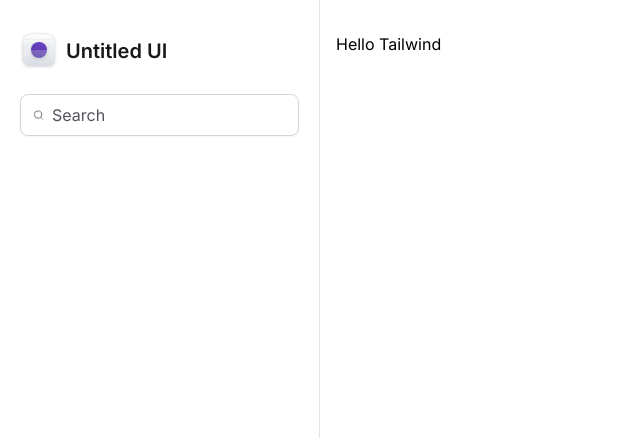
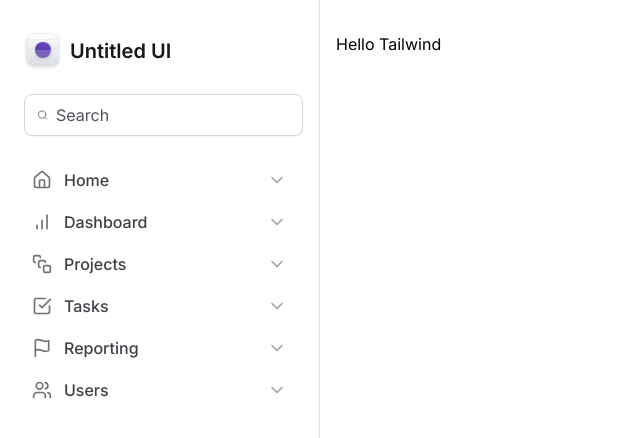
Before and after one commit to tavareshenrique/tailwind-next, a Next.js app: page / in a window 1280 px wide. Shown: the top 438 px of the page, without its empty margins (0-640 px from the left). Built offline with nearby package versions, Linux system fonts and the light colour scheme.

Commit message:
feat: add navigation menu

```diff
--- a/src/components/Sidebar/Logo.tsx
+++ b/src/components/Sidebar/Logo.tsx
@@ -1,6 +1,6 @@
 export function Logo() {
   return (
-    <strong className="flex items-center gap-2 text-xl font-semibold text-zinc-900">
+    <strong className="mx-1 flex items-center gap-2 text-xl font-semibold text-zinc-900">
       <svg
         width={38}
         height={38}
--- /dev/null
+++ b/src/components/Sidebar/MainNavigation/NavItem.tsx
@@ -0,0 +1,23 @@
+import { ChevronDown } from 'lucide-react'
+import { ElementType } from 'react'
+
+interface INavItemProps {
+  title: string
+  icon: ElementType
+  link: string
+}
+
+export function NavItem({ title, link, icon: Icon }: INavItemProps) {
+  return (
+    <a
+      href={link}
+      className="group flex items-center gap-3 rounded px-3 py-2 hover:bg-violet-50"
+    >
+      <Icon className="h-5 w-5 text-zinc-500" />
+      <span className="font-medium text-zinc-700 group-hover:text-violet-500">
+        {title}
+      </span>
+      <ChevronDown className="ml-auto h-5 w-5 text-zinc-400 group-hover:text-violet-300" />
+    </a>
+  )
+}
--- /dev/null
+++ b/src/components/Sidebar/MainNavigation/index.tsx
@@ -0,0 +1,28 @@
+import {
+  BarChart,
+  CheckSquare,
+  Flag,
+  Home,
+  SquareStack,
+  Users,
+} from 'lucide-react'
+
+import { NavItem } from './NavItem'
+
+export function MainNavigation() {
+  return (
+    <nav className="space-y-0.5">
+      <NavItem title="Home" link="#home" icon={Home} />
+
+      <NavItem title="Dashboard" link="#dashboard" icon={BarChart} />
+
+      <NavItem title="Projects" link="#projects" icon={SquareStack} />
+
+      <NavItem title="Tasks" link="#tasks" icon={CheckSquare} />
+
+      <NavItem title="Reporting" link="#reporting" icon={Flag} />
+
+      <NavItem title="Users" link="#users" icon={Users} />
+    </nav>
+  )
+}
--- a/src/components/Sidebar/index.tsx
+++ b/src/components/Sidebar/index.tsx
@@ -1,13 +1,14 @@
 import { Search } from 'lucide-react'
 
 import { Logo } from './Logo'
+import { MainNavigation } from './MainNavigation'
 
 export function Sidebar() {
   return (
     <aside className="space-y-6 border-r border-zinc-200 px-5 py-8">
       <Logo />
 
-      <div className="flex w-full items-center gap-2 rounded-lg border border-zinc-300 px-3 py-2 shadow-sm">
+      <div className="mx-1 flex w-full items-center gap-2 rounded-lg border border-zinc-300 px-3 py-2 shadow-sm">
         <Search className="h-5 w-5 text-zinc-500" />
 
         <input
@@ -16,6 +17,8 @@
           className="flex-1 border-0 bg-transparent p-0 text-zinc-900 placeholder-zinc-600"
         />
       </div>
+
+      <MainNavigation />
     </aside>
   )
 }
```
